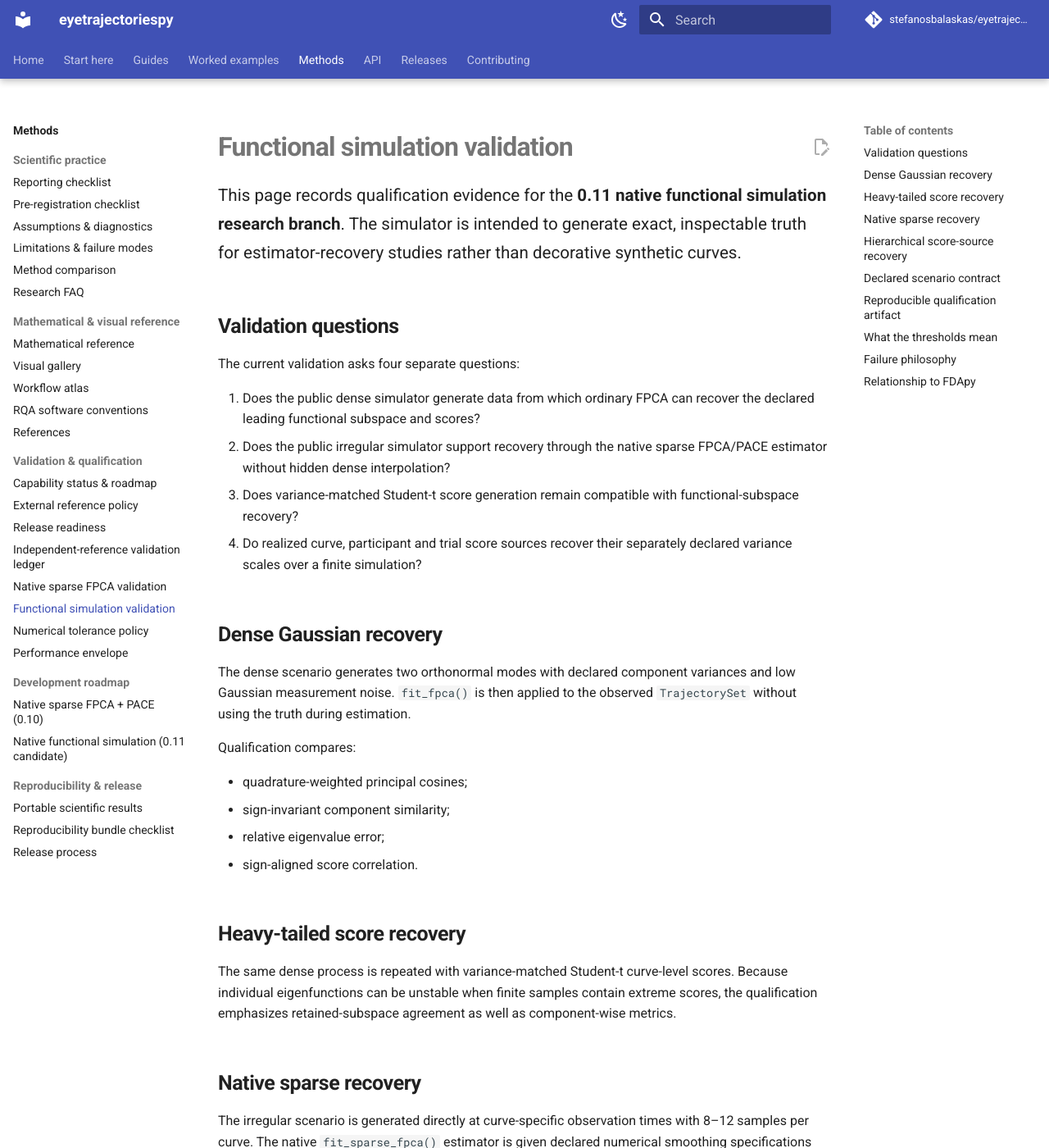
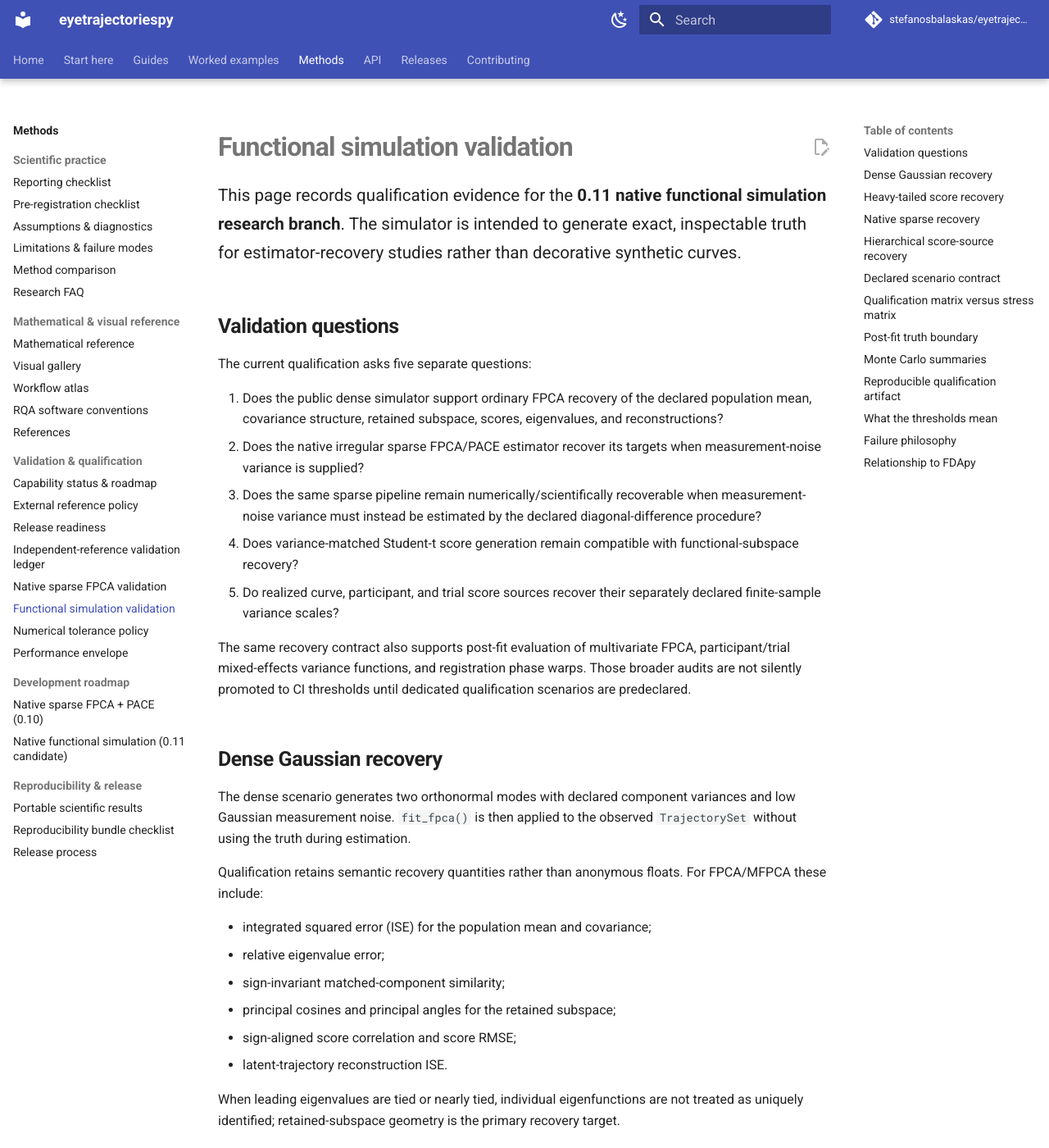
Before and after one commit to stefanosbalaskas/eyetrajectoriespy, an MkDocs documentation site: the page built from docs/validation/functional-simulation-validation.md, in a window 1280 px wide and 1400 px high. Shown: the whole window at 82% size. Built offline with MkDocs 1.6.1 and Material for MkDocs 9.7.7, drawn with Linux system fonts in a browser that asks for light colours; comment, search, counter and statistics services are not loaded; some of the changed text lies outside the part shown.

Commit message:
Document recovery qualification and stress evidence

````diff
--- a/docs/validation/functional-simulation-validation.md
+++ b/docs/validation/functional-simulation-validation.md
@@ -11,16 +11,25 @@
 
 ## Validation questions
 
-The current validation asks four separate questions:
+The current qualification asks five separate questions:
 
-1. Does the public dense simulator generate data from which ordinary FPCA can
-   recover the declared leading functional subspace and scores?
-2. Does the public irregular simulator support recovery through the native
-   sparse FPCA/PACE estimator without hidden dense interpolation?
-3. Does variance-matched Student-t score generation remain compatible with
+1. Does the public dense simulator support ordinary FPCA recovery of the
+   declared population mean, covariance structure, retained subspace, scores,
+   eigenvalues, and reconstructions?
+2. Does the native irregular sparse FPCA/PACE estimator recover its targets
+   when measurement-noise variance is supplied?
+3. Does the same sparse pipeline remain numerically/scientifically recoverable
+   when measurement-noise variance must instead be estimated by the declared
+   diagonal-difference procedure?
+4. Does variance-matched Student-t score generation remain compatible with
    functional-subspace recovery?
-4. Do realized curve, participant and trial score sources recover their
-   separately declared variance scales over a finite simulation?
+5. Do realized curve, participant, and trial score sources recover their
+   separately declared finite-sample variance scales?
+
+The same recovery contract also supports post-fit evaluation of multivariate
+FPCA, participant/trial mixed-effects variance functions, and registration
+phase warps. Those broader audits are not silently promoted to CI thresholds
+until dedicated qualification scenarios are predeclared.
 
 ## Dense Gaussian recovery
 
@@ -28,12 +37,19 @@
 variances and low Gaussian measurement noise. `fit_fpca()` is then applied to
 the observed `TrajectorySet` without using the truth during estimation.
 
-Qualification compares:
+Qualification retains semantic recovery quantities rather than anonymous
+floats. For FPCA/MFPCA these include:
 
-- quadrature-weighted principal cosines;
-- sign-invariant component similarity;
+- integrated squared error (ISE) for the population mean and covariance;
 - relative eigenvalue error;
-- sign-aligned score correlation.
+- sign-invariant matched-component similarity;
+- principal cosines and principal angles for the retained subspace;
+- sign-aligned score correlation and score RMSE;
+- latent-trajectory reconstruction ISE.
+
+When leading eigenvalues are tied or nearly tied, individual eigenfunctions are
+not treated as uniquely identified; retained-subspace geometry is the primary
+recovery target.
 
 ## Heavy-tailed score recovery
 
@@ -53,12 +69,21 @@
 creates the irregular observations through hidden dense-to-irregular
 interpolation.
 
-Qualification checks:
+Qualification checks the common functional metrics above and additionally
+records:
 
-- retained functional-subspace principal cosines;
-- component similarity;
-- PACE score correlation;
-- structured score-system failure rate.
+- PACE score RMSE and correlation;
+- structured score-system failure rate;
+- median, 95th-percentile, and maximum score-system condition numbers;
+- whether PSD repair was actually applied and its relative weighted-operator
+  correction magnitude;
+- measurement-noise variance absolute/relative error.
+
+The fixed-noise and estimated-noise cases are separate qualification scenarios.
+A fit given the true noise variance is not evidence that the diagonal-difference
+noise estimator recovers the same quantity. Sparse covariance ISE is computed
+from the **full fitted covariance surface**, not from a rank-truncated
+reconstruction using only returned components.
 
 ## Hierarchical score-source recovery
 
@@ -99,6 +124,79 @@
 eigenvalue separation, and phase variation without changing estimator
 contracts.
 
+## Qualification matrix versus stress matrix
+
+The package deliberately separates two scenario roles.
+
+**Qualification scenarios** are small, deterministic, and have predeclared CI
+guards. They are integration qualifications for specific seeded workloads, not
+claims about universal operating regions.
+
+**Stress scenarios** are broader and descriptive. Named cases currently cover
+very sparse curves, strongly unequal sample counts, clustered or boundary-poor
+observation times, high measurement noise, nearly tied eigenvalues,
+heavy-tailed scores, participant-heavy and trial-heavy hierarchy, phase
+variation, MCAR and contiguous-block missingness, and correlated multichannel
+measurement noise.
+
+Stress scenarios do **not** acquire automatic pass/fail thresholds merely
+because they are difficult. A poor result remains evidence about a declared
+regime and is retained in benchmark tables.
+
+The public scenario catalog is available through
+`functional_recovery_scenario_catalog_frame()`.
+
+## Post-fit truth boundary
+
+The orchestration preserves the sequence
+
+$
+(\text{observations},\text{declared scenario})
+\longrightarrow
+\text{fit},
+$
+
+followed only afterward by
+
+$
+(\text{fit},\text{latent truth})
+\longrightarrow
+\text{recovery assessment}.
+$
+
+A recovery evaluator therefore cannot become a hidden estimator-tuning input.
+The evaluators also fail closed on grid mismatches rather than silently
+interpolating truth.
+
+For registration, generated observations satisfy
+$Y_i(t)=X_i(w_i(t))$. The landmark-registration result stores the inverse
+mapping used to recover reference time, so the correct known-truth target is
+$w_i^{-1}(t)$.
+
+For mixed effects, participant/trial recovery is evaluated through variance
+functions in the observed time domain. Spline-basis covariance entries are not
+equated to simulator KL eigenvalues. Curve-level KL variation is likewise not
+silently relabeled as scalar iid residual variance.
+
+## Monte Carlo summaries
+
+Multiple replicates retain the empirical mean, median, standard deviation,
+interquartile range, selected quantiles, and Monte Carlo standard error of the
+mean. Explicit recorded failures remain in the scenario denominator.
+
+For failure proportion $\hat p$ over $R$ replicates, the reported Monte Carlo
+standard error is
+
+$
+\operatorname{MCSE}(\hat p)
+=
+\sqrt{\frac{\hat p(1-\hat p)}{R}}.
+$
+
+The default qualification runner remains fail-fast. Broader stress studies may
+explicitly use `failure_action="record"` so simulation, fit, or recovery
+failures remain visible rather than being silently dropped.
+
 ## Reproducible qualification artifact
 
 The dedicated workflow runs:
@@ -109,8 +207,10 @@
   --output functional-simulation-validation.json
 ```
 
-The JSON artifact records every scenario, its predeclared qualification
-thresholds, per-replicate metrics, and summary extrema.
+The JSON artifact records every qualification scenario, its predeclared
+thresholds, semantic per-replicate metrics, evaluator provenance, qualification
+extrema, and Monte Carlo distribution summaries. Stress matrices are kept
+separate from this CI-gating artifact.
 
 ## What the thresholds mean
 
````
